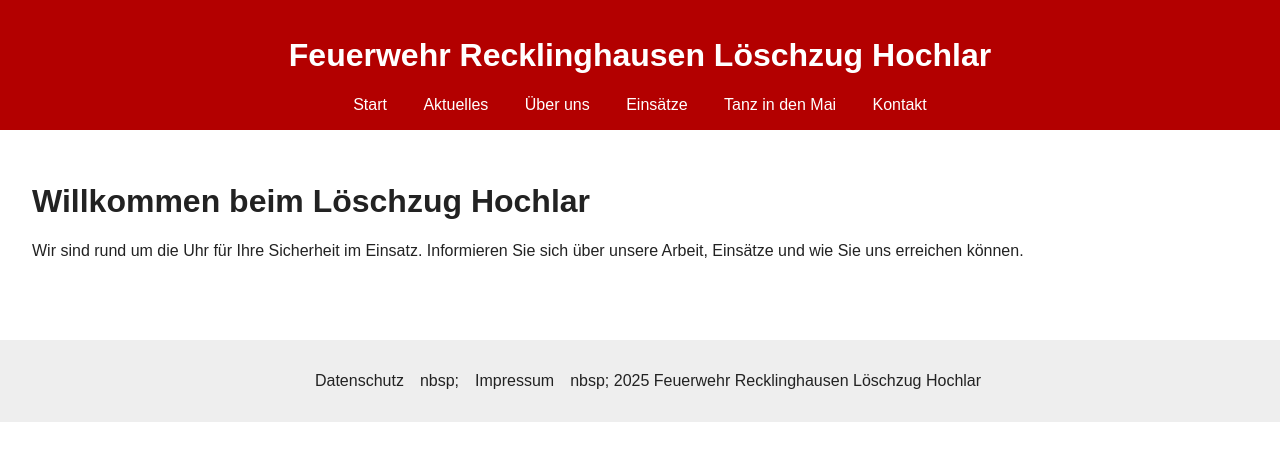
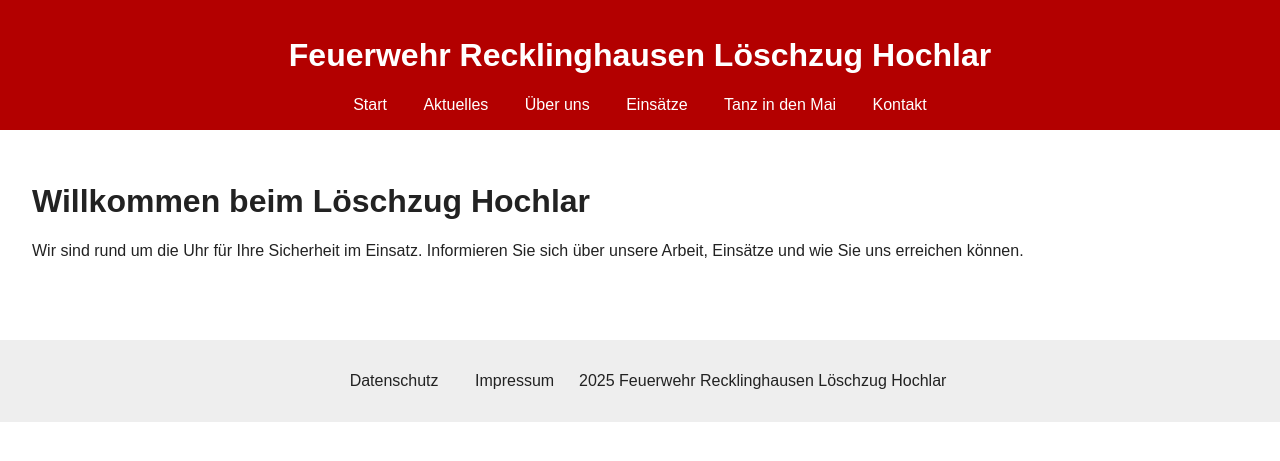
Before and after one commit to stefan-becker/loeschzug-hochlar, a Jekyll site: the page built from index.md, in a window 1280 px wide. Shown: the top 461 px of the page. Built offline with Jekyll 4.4.1, drawn with Linux system fonts in a browser that asks for light colours.

Commit message:
Wieder Leerzeichen

```diff
--- a/_layouts/default.html
+++ b/_layouts/default.html
@@ -23,7 +23,7 @@
     {{ content }}
   </main>
   <footer>
-    <p><a href="{{ '/datenschutz.html' | relative_url }}">Datenschutz</a>nbsp;<a href="{{ '/impressum.html' | relative_url }}">Impressum</a>nbsp; {{ site.time | date: '%Y' }} Feuerwehr Recklinghausen Löschzug Hochlar</p>
+    <p><a href="{{ '/datenschutz.html' | relative_url }}">Datenschutz</a>&nbsp;<a href="{{ '/impressum.html' | relative_url }}">Impressum</a>&nbsp; {{ site.time | date: '%Y' }} Feuerwehr Recklinghausen Löschzug Hochlar</p>
   </footer>
 </body>
 </html>
```
